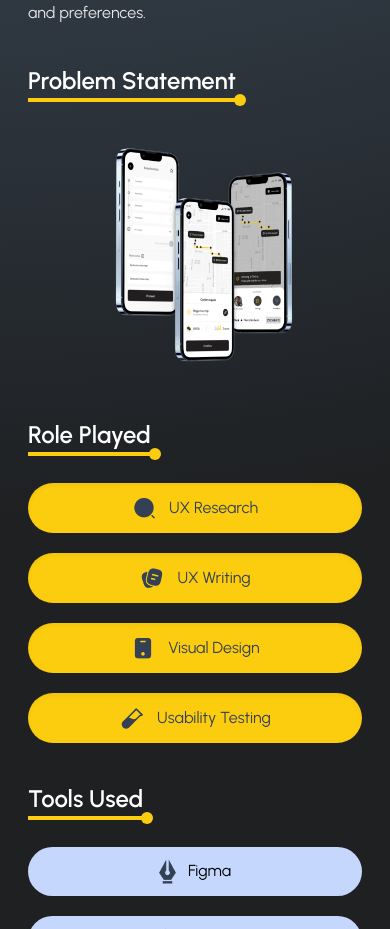
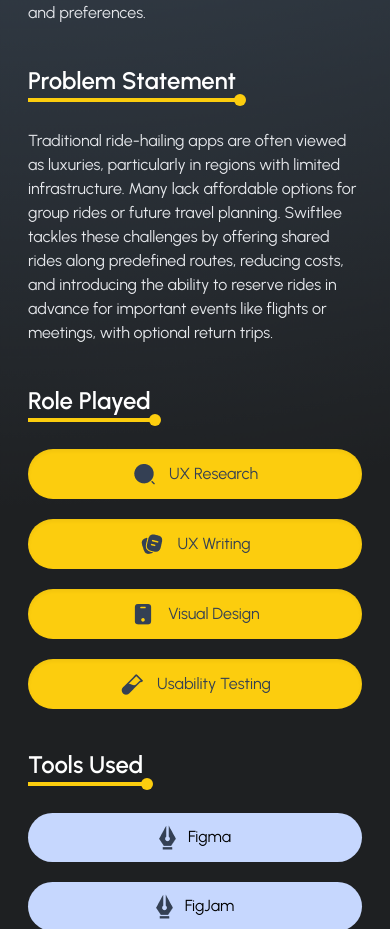
Before and after one commit to Oyinbrakemigrace/brain, a React (Vite) app: page /projects/swiftlee-case-study in a window 390 px wide. Shown: the part 1228-2157 px from the top of the page. Built offline with nearby package versions, Linux system fonts and the light colour scheme.

Commit message:
case studies for uiux design fix

```diff
--- a/src/components/BrandIdentityCard.jsx
+++ b/src/components/BrandIdentityCard.jsx
@@ -7,7 +7,7 @@ function BrandIdentityCard({ data }) {
         <div className='w-full bg-[#262626] max-w-[500px] hover:border hover:border-zinc-400 p-4 rounded-3xl text-white group'>
             <div>
                 <div>
-                    <img src={data.projectImage} alt="projectImage" className='w-full h-80' />
+                    <img src={data.projectImage} alt="projectImage" className='w-full lg:h-80' />
                 </div>
                 <div className='bg-stone-700/70 group-hover:bg-gradient-to-r group-hover:from-gray-600 mt-8 group-hover:to-zinc-800 border border-zinc-600 backdrop-blur-2xl  p-4 rounded-2xl'>
                     <h3 className='font-bold text-3xl mb-4'>{data.projectName}</h3>
--- a/src/components/Swiftlee components/ProblemStatement.jsx
+++ b/src/components/Swiftlee components/ProblemStatement.jsx
@@ -28,11 +28,11 @@ function ProblemStatement() {
     return (
         <div className='lg:px-14 px-7 text-gray-200 mt-10'>
             <div className='flex lg:flex-row flex-col-reverse justify-between'>
-                <img src="/assets/SwiftLee/problemStatementMockup.png" alt="problemStatementMockup" />
+                <img src="/assets/SwiftLee/problemStatementMockup.png" alt="problemStatementMockup" className='lg:block hidden' />
                 <div className='lg:w-1/2 w-full'>
                     <SwiftleeSubheading text="Problem Statement" />
                     <p>
-                        <span className='lg:block hidden'>
+                        <span>
                             Traditional ride-hailing apps are often viewed as luxuries, particularly in regions
                             with limited infrastructure. Many lack affordable options for group rides or future
                             travel planning. Swiftlee tackles these challenges by offering shared rides along
```
